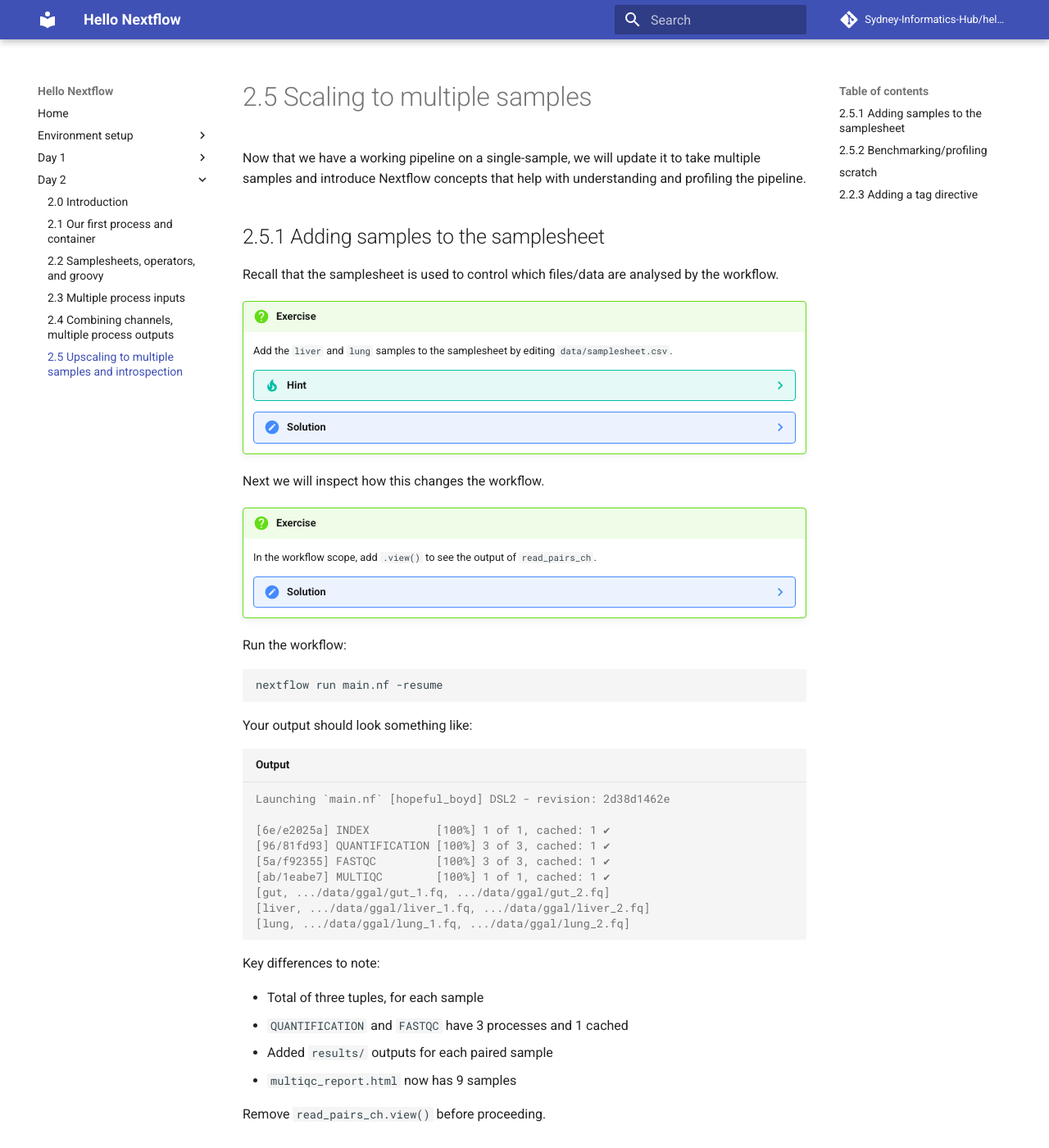
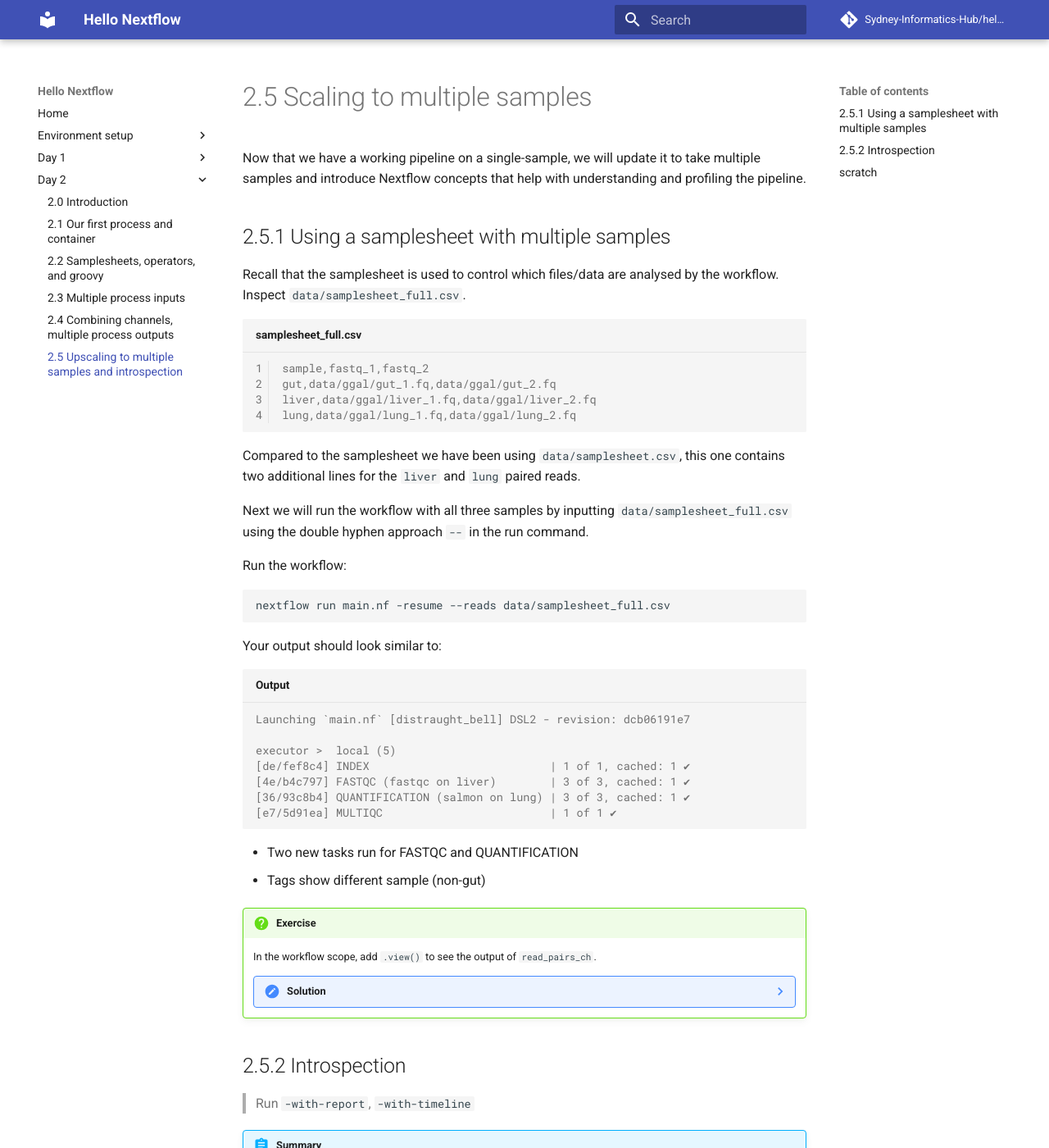
Before and after one commit to Sydney-Informatics-Hub/hello-nextflow, an MkDocs documentation site: the page built from docs/day2/05_scale.md, in a window 1280 px wide and 1400 px high. Shown: the whole window at 82% size. Built offline with MkDocs 1.6.1 and Material for MkDocs 9.7.7, drawn with Linux system fonts in a browser that asks for light colours; comment, search, counter and statistics services are not loaded; some of the changed text lies outside the part shown.

Commit message:
Move tags section, add full samplesheet
full samplesheet (all samples) ingested through --

````diff
--- a/docs/day2/05_scale.md
+++ b/docs/day2/05_scale.md
@@ -4,35 +4,46 @@ Now that we have a working pipeline on a single-sample, we will update it
 to take multiple samples and introduce Nextflow concepts that help with
 understanding and profiling the pipeline.
 
-## 2.5.1 Adding samples to the samplesheet
+## 2.5.1 Using a samplesheet with multiple samples
 
 Recall that the samplesheet is used to control which files/data are analysed by
-the workflow.
+the workflow. Inspect `data/samplesheet_full.csv`.
 
-!!! question "Exercise"
+```console linenums="1" title="samplesheet_full.csv"
+sample,fastq_1,fastq_2
+gut,data/ggal/gut_1.fq,data/ggal/gut_2.fq
+liver,data/ggal/liver_1.fq,data/ggal/liver_2.fq
+lung,data/ggal/lung_1.fq,data/ggal/lung_2.fq
+```
 
-    Add the `liver` and `lung` samples to the samplesheet by editing
-    `data/samplesheet.csv`.
+Compared to the samplesheet we have been using `data/samplesheet.csv`, this one
+contains two additional lines for the `liver` and `lung` paired reads.
 
-    ??? tip "Hint"
+Next we will run the workflow with all three samples by inputting
+`data/samplesheet_full.csv` using the double hyphen approach `--` in the run
+command.
 
-        Copy the lines where the `gut` samples are defined, and replace the
-        sample name with `liver` and `lung`.
+Run the workflow:
 
-    ??? note "Solution"
+```bash
+nextflow run main.nf -resume --reads data/samplesheet_full.csv
+```
 
-        ```bash
-        cat data/samplesheet
-        ```
+Your output should look similar to:
 
-        ```console title="Output"
-        sample,fastq_1,fastq_2
-        gut,data/ggal/gut_1.fq,data/ggal/gut_2.fq
-        liver,data/ggal/liver_1.fq,data/ggal/liver_2.fq
-        lung,data/ggal/lung_1.fq,data/ggal/lung_2.fq
-        ```
+```console title="Output"
+Launching `main.nf` [distraught_bell] DSL2 - revision: dcb06191e7
 
-Next we will inspect how this changes the workflow.
+executor >  local (5)
+[de/fef8c4] INDEX                           | 1 of 1, cached: 1 ✔
+[4e/b4c797] FASTQC (fastqc on liver)        | 3 of 3, cached: 1 ✔
+[36/93c8b4] QUANTIFICATION (salmon on lung) | 3 of 3, cached: 1 ✔
+[e7/5d91ea] MULTIQC                         | 1 of 1 ✔
+
+```
+
+- Two new tasks run for FASTQC and QUANTIFICATION
+- Tags show different sample (non-gut)
 
 !!! question "Exercise"
 
@@ -49,37 +60,42 @@ Next we will inspect how this changes the workflow.
             read_pairs_ch.view()
         ```
 
-Run the workflow:
+        Your output should look something like:
 
-```bash
-nextflow run main.nf -resume
-```
+        ```console title="Output"
 
-Your output should look something like:
+        executor >  local (5)
+        [de/fef8c4] INDEX                           | 1 of 1, cached: 1 ✔
+        [4e/b4c797] FASTQC (fastqc on liver)        | 3 of 3, cached: 3 ✔
+        [36/93c8b4] QUANTIFICATION (salmon on lung) | 3 of 3, cached: 3 ✔
+        [e7/5d91ea] MULTIQC                         | 1 of 1 ✔
+        [gut, .../data/ggal/gut_1.fq, .../data/ggal/gut_2.fq]
+        [liver, .../data/ggal/liver_1.fq, .../data/ggal/liver_2.fq]
+        [lung, .../data/ggal/lung_1.fq, .../data/ggal/lung_2.fq]
 
-```console title="Output"
-Launching `main.nf` [hopeful_boyd] DSL2 - revision: 2d38d1462e
+        Key differences to note:
 
-[6e/e2025a] INDEX          [100%] 1 of 1, cached: 1 ✔
-[96/81fd93] QUANTIFICATION [100%] 3 of 3, cached: 1 ✔
-[5a/f92355] FASTQC         [100%] 3 of 3, cached: 1 ✔
-[ab/1eabe7] MULTIQC        [100%] 1 of 1, cached: 1 ✔
-[gut, .../data/ggal/gut_1.fq, .../data/ggal/gut_2.fq]
-[liver, .../data/ggal/liver_1.fq, .../data/ggal/liver_2.fq]
-[lung, .../data/ggal/lung_1.fq, .../data/ggal/lung_2.fq]
+        - Total of three tuples, for each sample
+        - `QUANTIFICATION` and `FASTQC` have 3 processes and 1 cached
+        - Added `results/` outputs for each paired sample
+        - `multiqc_report.html` now has 9 samples
 
-```
+        Remove `read_pairs_ch.view()` before proceeding.
 
-Key differences to note:
+## 2.5.2 Introspection
 
-- Total of three tuples, for each sample
-- `QUANTIFICATION` and `FASTQC` have 3 processes and 1 cached
-- Added `results/` outputs for each paired sample
-- `multiqc_report.html` now has 9 samples
+> Run `-with-report`, `-with-timeline`
 
-Remove `read_pairs_ch.view()` before proceeding.
+!!! abstract "Summary"
 
-## 2.5.2 Benchmarking/profiling
+    In this step you have learned:
+
+        1. How to
+        1. How to
+        1. How to
+---
+
+## scratch
 
 First we need a baseline report of the resource usage per process. The
 `-resume` flag cannot be used here as we need to run the processes again
@@ -152,53 +168,3 @@ nextflow run main.nf -with-report fastqc_mt.html
 - run time decreased
 - %cpu increased
 - duration decreased
-
-!!! abstract "Summary"
-
-    In this step you have learned:
-
-        1. How to
-        1. How to
-        1. How to
-
----
-
-## scratch
-
-## 2.2.3 Adding a `tag` directive
-
-Add `tag` for a more readable execution log. Will also help with profiling
-later, when additional samples are added.
-
-```groovy title="main.nf"
-process QUANTIFICATION {
-
-    tag "salmon on ${sample_id}"
-    container "quay.io/biocontainers/salmon:1.10.1--h7e5ed60_0"
-    publishDir params.outdir, mode: 'copy'
-
-```
-
-```bash
-nextflow run main.nf -resume
-```
-
-```
-Launching `main.nf` [reverent_lavoisier] DSL2 - revision: 10860f201c
-
-executor >  local (2)
-[11/010b59] INDEX                          | 1 of 1, cached: 1 ✔
-[21/5e9ec8] QUANTIFICATION (salmon on gut) | 1 of 1, cached: 1 ✔
-```
-
-> Mention output, cache, resume
-
-!!! abstract "Summary"
-
-    In this step you have learned:
-
-        1. How to
-        1. How to
-        1. How to
-        1. How to
-        1. How to
````
Also changed, not shown: docs/day2/04_multiqc.md (+64 -3 lines), 2 other files.
